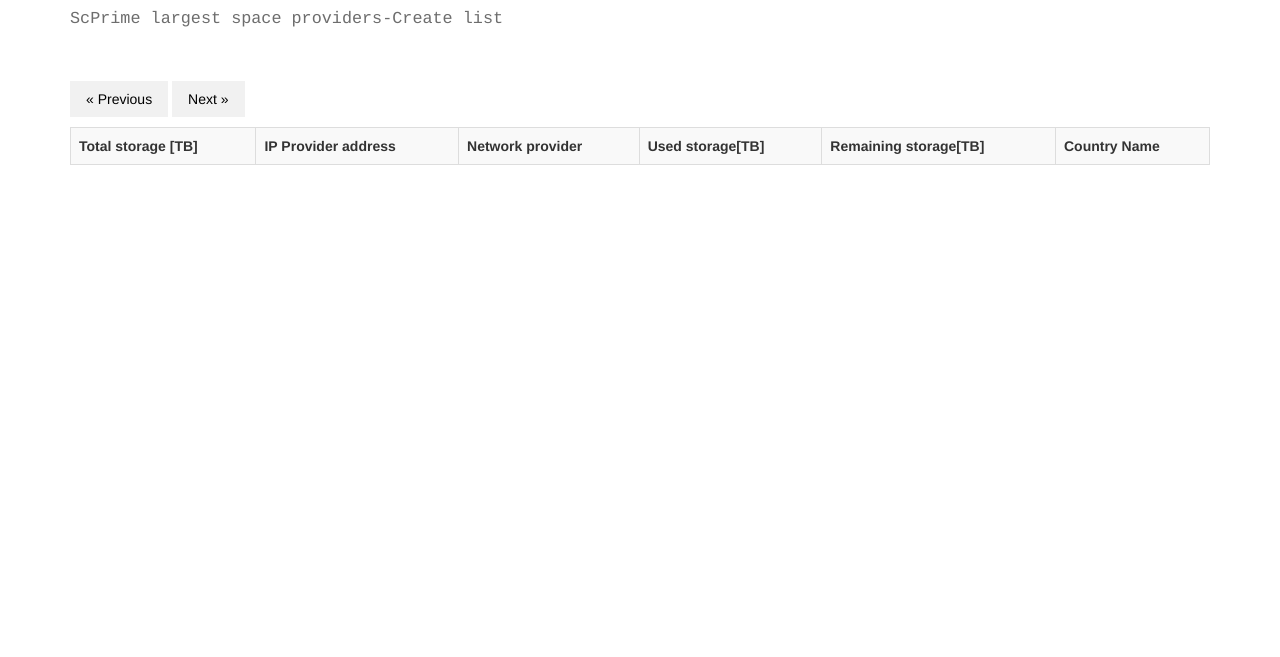
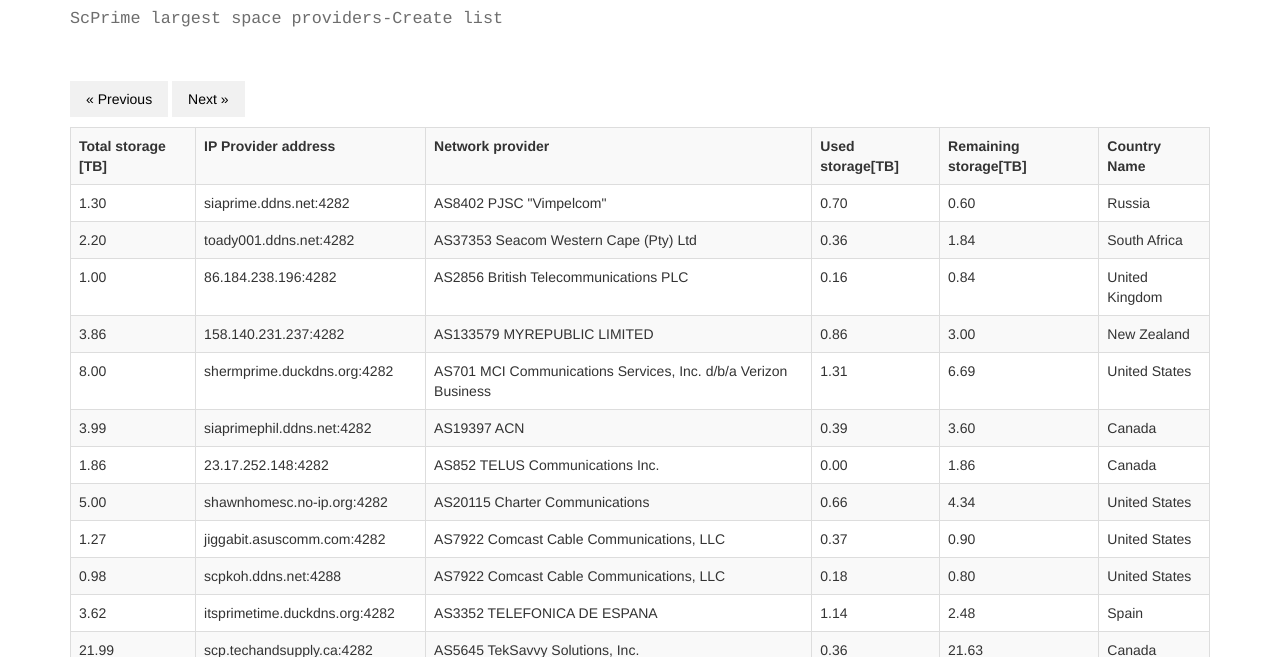
Before and after one commit to Vladarmaster/scprimekoh, a plain HTML site: page scprimetotalstor.html in a window 1280 px wide. Shown: the part 143-800 px from the top of the page. Drawn offline with nearby package versions, Linux system fonts and the light colour scheme.

Commit message:
Update scprimetotalstor.html

```diff
--- a/scprimetotalstor.html
+++ b/scprimetotalstor.html
@@ -26,10 +26,7 @@
 </style>
    </head>
       <body>
-
-
-
-   <div class="container">
+	 <div class="container">
    <div class="table-responsive">
    <h1>ScPrime data- KING OF HOST</h1>
 <meta name="viewport" content="width=device-width, initial-scale=1">
@@ -61,19 +58,9 @@
 </style>
 </head>
 <body>
-
-
-
-
-
      <p></p>
 
 	<h2 id="demo"></h2>
-
-
-
-
-
 <p id="demo" onclick="sortTable()">ScPrime largest space providers-Create list</p>
 <br></br>
 
@@ -87,10 +74,7 @@
   document.getElementById("demo").style.color = "red";
 }
 </script>
-
-
-
-      <script>
+   <script>
 // Set the date we're counting down to
 var countDownDate = new Date("Mar 31, 2020 00:01:01").getTime();
 
@@ -108,8 +92,6 @@
   var hours = Math.floor((distance % (1000 * 60 * 60 * 24)) / (1000 * 60 * 60));
   var minutes = Math.floor((distance % (1000 * 60 * 60)) / (1000 * 60));
   var seconds = Math.floor((distance % (1000 * 60)) / 1000);
-
-
   // Output the result in an element with id="demo"
   document.getElementById("demo").innerHTML = days + "d " + hours + "h "
   + minutes + "m " + seconds + "s ";
@@ -121,7 +103,6 @@
   }
 }, 1000);
 
-
    </script>
     <table class="table table-bordered table-striped" id="employee_table">
   <tr>
@@ -132,10 +113,7 @@
 <th>Used storage[TB]</th>
 <th>Remaining storage[TB]</th>
 <th>Country Name</th>
-
-
 </tr>
-
  	<table id="employee_table">
 
 <tr>
@@ -146,17 +124,13 @@
 <script>
 
   $(document).ready(function(){
-        $.getJSON("adon.json", function(data){
+        $.getJSON("adon2.json", function(data){
 		var employee_data = '';
-
-
 		$.each(data, function(key, value){
 	    value.remainingstorage = parseFloat(value.remainingstorage / 1000000000000).toFixed(2);
 		value.totalstorage = parseFloat(value.totalstorage / 1000000000000).toFixed(2);
 	    totalt = parseFloat(value.totalstorage - value.remainingstorage).toFixed(2);
-
-
-		employee_data += '<tr>';
+	   		employee_data += '<tr>';
 	    employee_data += '<td>'+value.totalstorage+'</td>';
 		employee_data += '<td>'+value.netaddress+'</td>';
 		employee_data += '<td>'+value.as+'</td>';
@@ -164,9 +138,7 @@
 		employee_data += '<td>'+value.remainingstorage+'</td>';
 		employee_data += '<td>'+value.countryName+'</td>';
 
-
         employee_data += '</tr>';
-
 
 		});
 		$('#employee_table').append(employee_data);
@@ -174,8 +146,6 @@
 	});
 
 	</script>
-
-
 <!--When a header is clicked, run the sortTable function, with a parameter,
 0 for sorting by names, 1 for sorting by country: -->
 
```
